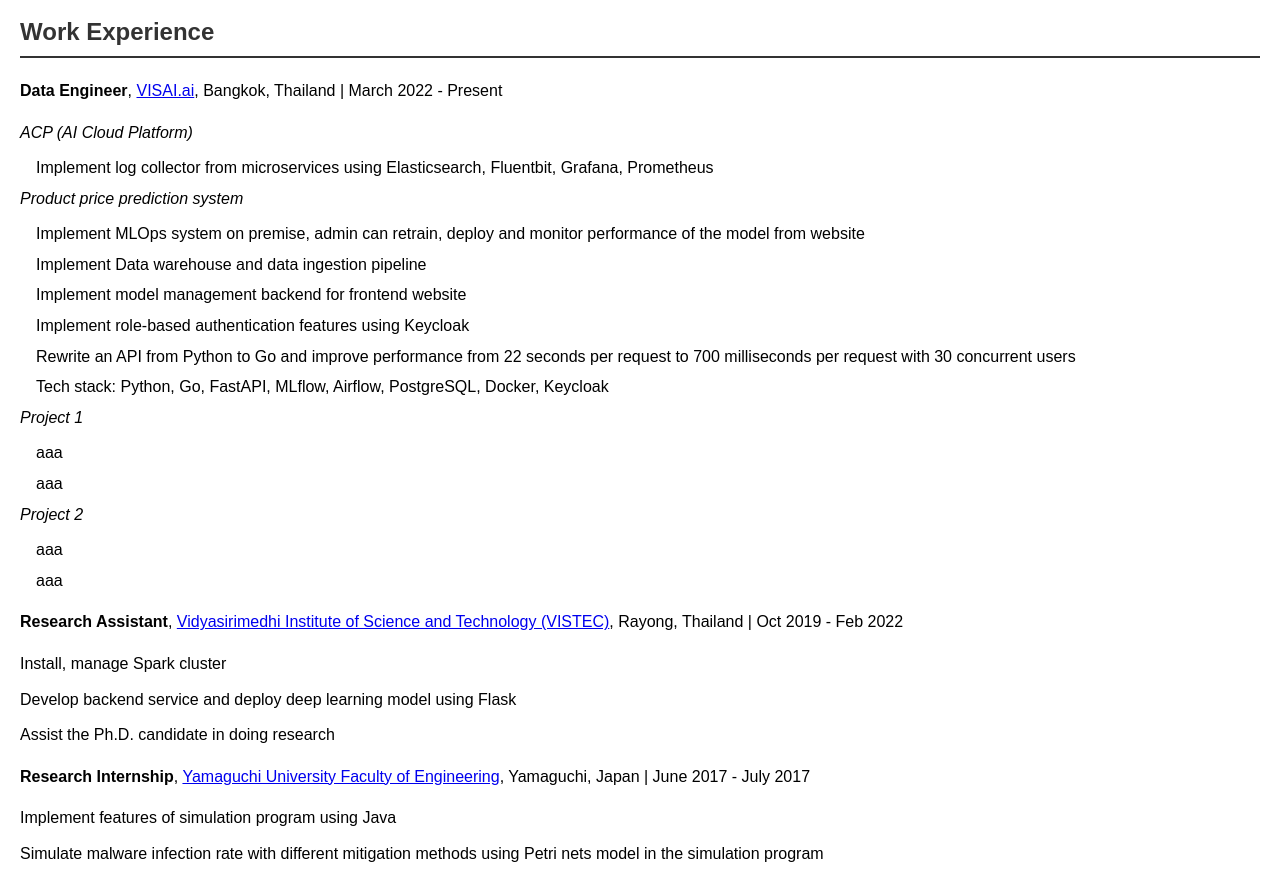
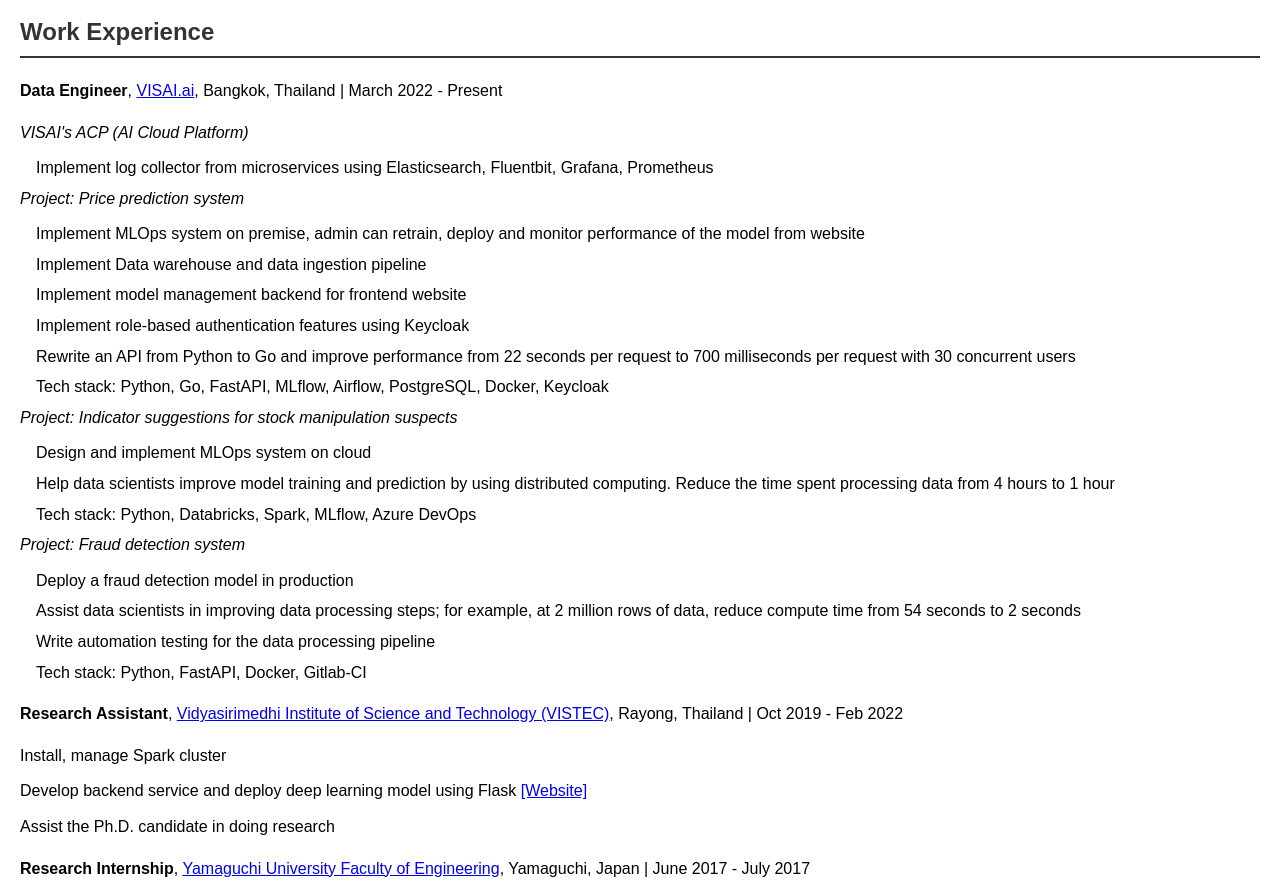
Before and after one commit to rtslt/resume, a plain HTML site: page index.html in a window 1280 px wide. Shown: the part 420-1304 px from the top of the page. Drawn offline with Linux system fonts and the light colour scheme.

Commit message:
update projects

```diff
--- a/index.html
+++ b/index.html
@@ -32,10 +32,10 @@
         <h2>Work Experience</h2>
         <p><strong>Data Engineer</strong>, <a href="https://visai.ai/" target="_blank">VISAI.ai</a>, Bangkok, Thailand | March 2022 - Present</p>
         <ul>
-            <li><div class="projects">ACP (AI Cloud Platform)</div>
+            <li><div class="projects">VISAI's ACP (AI Cloud Platform)</div>
                 <li class="project-description">Implement log collector from microservices using Elasticsearch, Fluentbit, Grafana, Prometheus</li>
             </li>
-            <li class="projects">Product price prediction system
+            <li class="projects">Project: Price prediction system
                 <li class="project-description">Implement MLOps system on premise, admin can retrain, deploy and monitor performance of the model from website</li>
                 <li class="project-description">Implement Data warehouse and data ingestion pipeline</li>
                 <li class="project-description">Implement model management backend for frontend website</li>
@@ -43,20 +43,23 @@
                 <li class="project-description">Rewrite an API from Python to Go and improve performance from 22 seconds per request to 700 milliseconds per request with 30 concurrent users</li>
                 <li class="project-description">Tech stack: Python, Go, FastAPI, MLflow, Airflow, PostgreSQL, Docker, Keycloak</li>
             </li>
-            <li class="projects">Project 1
-                <li class="project-description">aaa</li>
-                <li class="project-description">aaa</li>
+            <li class="projects">Project: Indicator suggestions for stock manipulation suspects
+                <li class="project-description">Design and implement MLOps system on cloud</li>
+                <li class="project-description">Help data scientists improve model training and prediction by using distributed computing. Reduce the time spent processing data from 4 hours to 1 hour</li>
+                <li class="project-description">Tech stack: Python, Databricks, Spark, MLflow, Azure DevOps</li>
             </li>
-            <li class="projects">Project 2
-                <li class="project-description">aaa</li>
-                <li class="project-description">aaa</li>
+            <li class="projects">Project: Fraud detection system
+                <li class="project-description">Deploy a fraud detection model in production</li>
+                <li class="project-description">Assist data scientists in improving data processing steps; for example, at 2 million rows of data, reduce compute time from 54 seconds to 2 seconds</li>
+                <li class="project-description">Write automation testing for the data processing pipeline</li>
+                <li class="project-description">Tech stack: Python, FastAPI, Docker, Gitlab-CI</li>
             </li>
         </ul>
 
         <p><strong>Research Assistant</strong>, <a href="https://www.vistec.ac.th/" target="_blank">Vidyasirimedhi Institute of Science and Technology (VISTEC)</a>, Rayong, Thailand | Oct 2019 - Feb 2022</p>
         <ul>
             <li>Install, manage Spark cluster</li>
-            <li>Develop backend service and deploy deep learning model using Flask</li>
+            <li>Develop backend service and deploy deep learning model using Flask <a href="https://ligegfr.vistec.ist/" target="_blank">[Website]</a></li>
             <li>Assist the Ph.D. candidate in doing research</li>
         </ul>
 
@@ -78,17 +81,17 @@
         </ul>
     </section>
 
-    <section>
+    <!-- <section>
         <h2>Certifications</h2>
         <ul>
             <li>List any relevant certifications you have obtained</li>
         </ul>
-    </section>
+    </section> -->
 
-    <section>
+    <!-- <section>
         <h2>Projects</h2>
         <p>Describe any significant projects you've worked on, including the technologies used and outcomes achieved</p>
-    </section>
+    </section> -->
 
     <section>
         <h2>Languages</h2>
```
